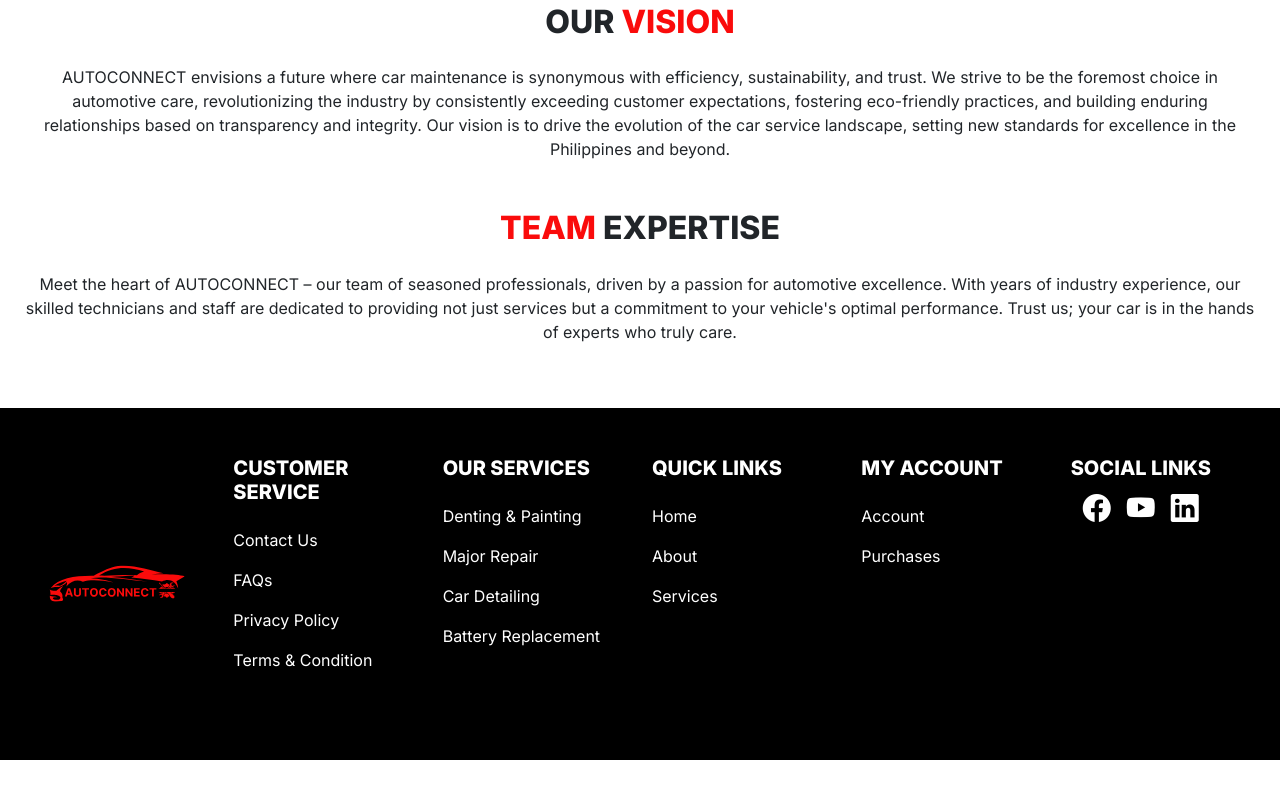
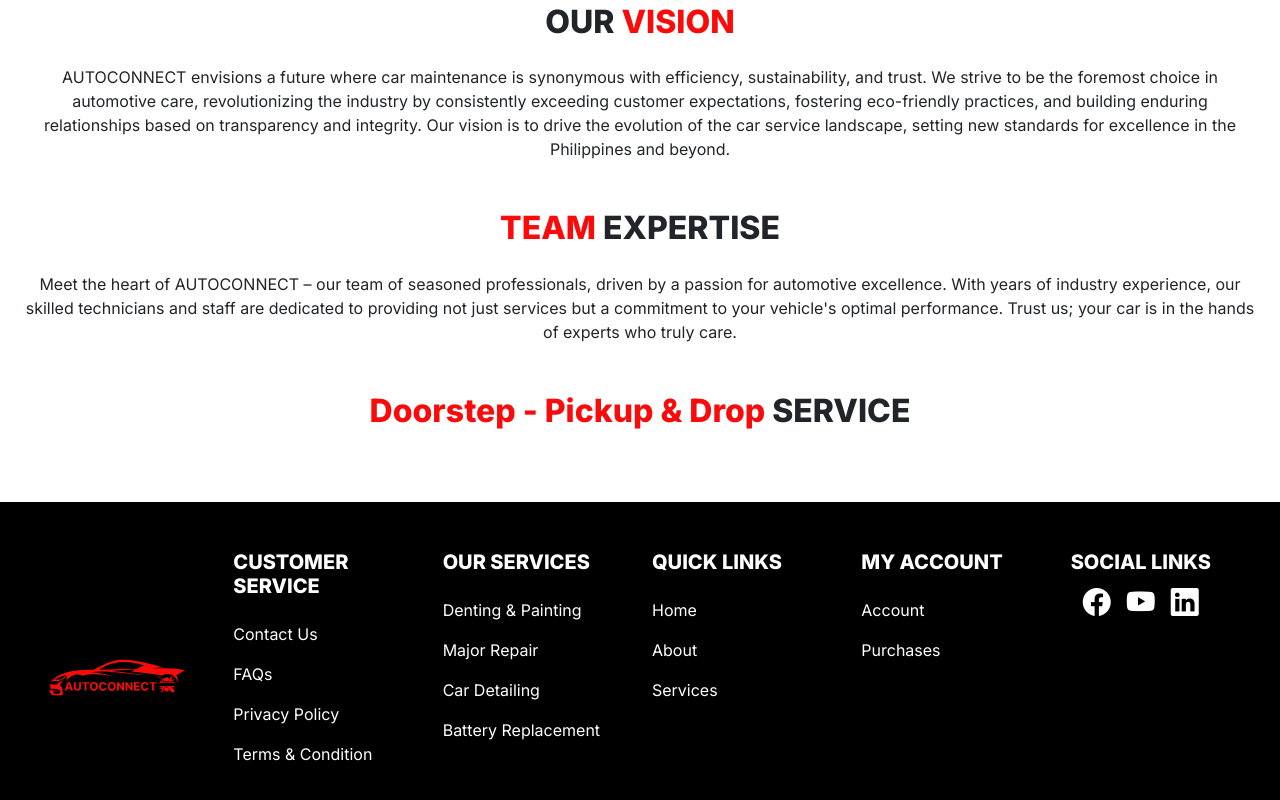
Before and after one commit to jaspherbagor/AutoConnect, a React (Create React App) app in the folder front-end/: page /about in a window 1280 px wide. Shown: the part 1010-1810 px from the top of the page. Before the commit the page ends 1770 px from the top, so only its background shows below. Built offline with nearby package versions, Linux system fonts and the light colour scheme.

Commit message:
added another heading

```diff
--- a/front-end/src/components/pages/client/about.jsx
+++ b/front-end/src/components/pages/client/about.jsx
@@ -40,7 +40,7 @@ const About = () => {
             <h2 className="fw-bolder text-center mt-5 mb-4"><span>TEAM</span> EXPERTISE</h2>
             <p>Meet the heart of AUTOCONNECT – our team of seasoned professionals, driven by a passion for automotive excellence. With years of industry experience, our skilled technicians and staff are dedicated to providing not just services but a commitment to your vehicle's optimal performance. Trust us; your car is in the hands of experts who truly care.</p>
 
-
+            <h2 className="fw-bolder text-center mt-5 mb-4"><span> Doorstep - Pickup & Drop</span> SERVICE</h2>
         </section>
 
         <ClientFooter/>
```
